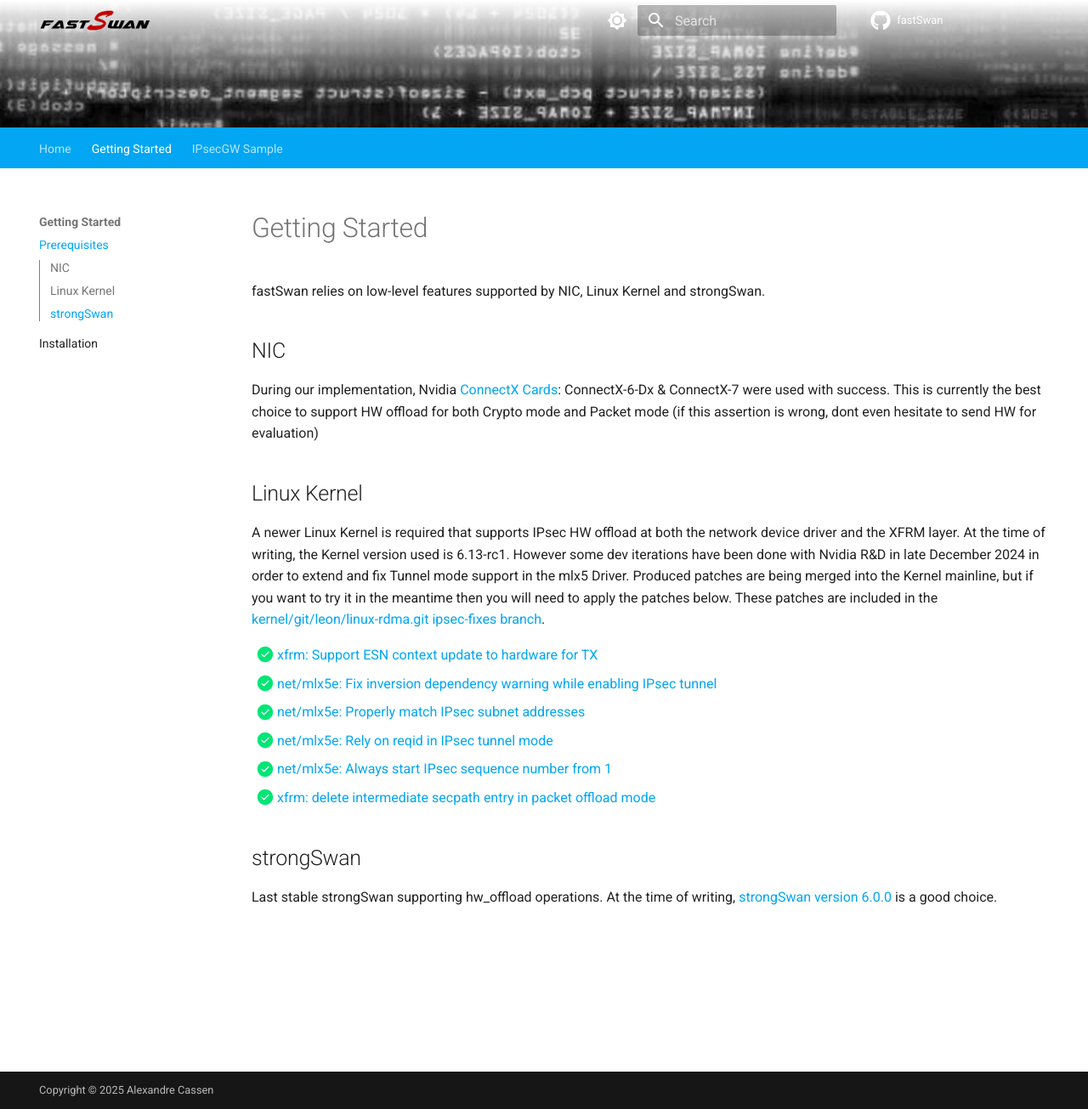
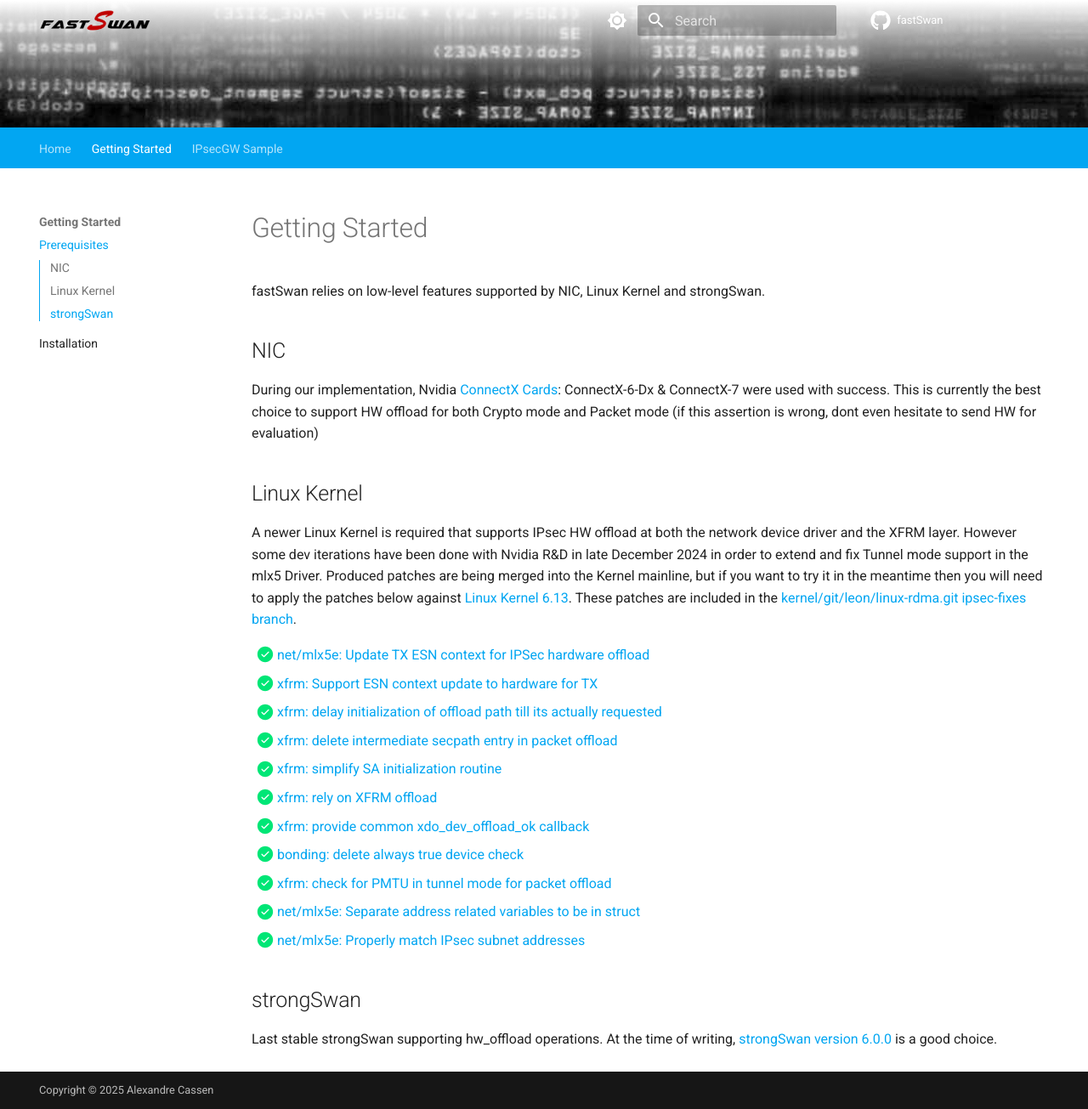
Before and after one commit to acassen/fastswan, an MkDocs documentation site: the page built from doc/docs/Getting-Started/index.md, in a window 1280 px wide and 1305 px high. Shown: the whole window at 85% size. Built offline with MkDocs 1.6.1 and Material for MkDocs 9.7.7, drawn with Linux system fonts in a browser that asks for light colours; plug-ins that fetch from the network failed and are left out; comment, search, counter and statistics services are not loaded.

Commit message:
www: re-sync webpages and kernel patches to last 6.13 kernel
During kernel mainline merging process, provide patches to enable
global tunnel mode support on Nvidia Connect-X series. These patches
apply against mainline Kernel 6.13 as release on kernel.org.

```diff
--- a/doc/docs/Getting-Started/index.md
+++ b/doc/docs/Getting-Started/index.md
@@ -16,25 +16,38 @@ This is currently the best choice to support HW offload for both Crypto mode and
 ## Linux Kernel
 
 A newer Linux Kernel is required that supports IPsec HW offload at both the network
-device driver and the XFRM layer. At the time of writing, the Kernel version used is 6.13-rc1. However some dev iterations have been done with Nvidia R&D in late December
-2024 in order to extend and fix Tunnel mode support in the mlx5 Driver. Produced patches
-are being merged into the Kernel mainline, but if you want to try it in the meantime
-then you will need to apply the patches below. These patches are included in the [kernel/git/leon/linux-rdma.git ipsec-fixes branch].
+device driver and the XFRM layer. However some dev iterations have been done with
+Nvidia R&D in late December 2024 in order to extend and fix Tunnel mode support in
+the mlx5 Driver. Produced patches are being merged into the Kernel mainline, but if
+you want to try it in the meantime then you will need to apply the patches below against
+[Linux Kernel 6.13].
+These patches are included in the [kernel/git/leon/linux-rdma.git ipsec-fixes branch].
 
+- [x] [net/mlx5e: Update TX ESN context for IPSec hardware offload]
 - [x] [xfrm: Support ESN context update to hardware for TX]
-- [x] [net/mlx5e: Fix inversion dependency warning while enabling IPsec tunnel]
+- [x] [xfrm: delay initialization of offload path till its actually requested]
+- [x] [xfrm: delete intermediate secpath entry in packet offload]
+- [x] [xfrm: simplify SA initialization routine]
+- [x] [xfrm: rely on XFRM offload]
+- [x] [xfrm: provide common xdo_dev_offload_ok callback]
+- [x] [bonding: delete always true device check]
+- [x] [xfrm: check for PMTU in tunnel mode for packet offload]
+- [x] [net/mlx5e: Separate address related variables to be in struct]
 - [x] [net/mlx5e: Properly match IPsec subnet addresses]
-- [x] [net/mlx5e: Rely on reqid in IPsec tunnel mode]
-- [x] [net/mlx5e: Always start IPsec sequence number from 1]
-- [x] [xfrm: delete intermediate secpath entry in packet offload mode]
 
+  [net/mlx5e: Update TX ESN context for IPSec hardware offload]: https://fastswan.org/kernel-patches/0001-net-mlx5e-Update-TX-ESN-context-for-IPSec-hardware-o.patch
   [xfrm: Support ESN context update to hardware for TX]: https://fastswan.org/kernel-patches/0001-xfrm-Support-ESN-context-update-to-hardware-for-TX.patch
-  [net/mlx5e: Fix inversion dependency warning while enabling IPsec tunnel]: https://fastswan.org/kernel-patches/0002-net-mlx5e-Fix-inversion-dependency-warning-while-ena.patch
-  [net/mlx5e: Properly match IPsec subnet addresses]: https://fastswan.org/kernel-patches/0003-net-mlx5e-Properly-match-IPsec-subnet-addresses.patch
-  [net/mlx5e: Rely on reqid in IPsec tunnel mode]: https://fastswan.org/kernel-patches/0004-net-mlx5e-Rely-on-reqid-in-IPsec-tunnel-mode.patch
-  [net/mlx5e: Always start IPsec sequence number from 1]: https://fastswan.org/kernel-patches/0005-net-mlx5e-Always-start-IPsec-sequence-number-from-1.patch
-  [xfrm: delete intermediate secpath entry in packet offload mode]: https://fastswan.org/kernel-patches/0006-xfrm-delete-intermediate-secpath-entry-in-packet-off.patch
+  [xfrm: delay initialization of offload path till its actually requested]: https://fastswan.org/kernel-patches/0002-xfrm-delay-initialization-of-offload-path-till-its-a.patch
+  [xfrm: delete intermediate secpath entry in packet offload]: https://fastswan.org/kernel-patches/0002-xfrm-delete-intermediate-secpath-entry-in-packet-off.patch
+  [xfrm: simplify SA initialization routine]: https://fastswan.org/kernel-patches/0003-xfrm-simplify-SA-initialization-routine.patch
+  [xfrm: rely on XFRM offload]: https://fastswan.org/kernel-patches/0004-xfrm-rely-on-XFRM-offload.patch
+  [xfrm: provide common xdo_dev_offload_ok callback]: https://fastswan.org/kernel-patches/0005-xfrm-provide-common-xdo_dev_offload_ok-callback-impl.patch
+  [bonding: delete always true device check]: https://fastswan.org/kernel-patches/0006-bonding-delete-always-true-device-check.patch
+  [xfrm: check for PMTU in tunnel mode for packet offload]: https://fastswan.org/kernel-patches/0007-xfrm-check-for-PMTU-in-tunnel-mode-for-packet-offloa.patch
+  [net/mlx5e: Separate address related variables to be in struct]: https://fastswan.org/kernel-patches/0008-net-mlx5e-Separate-address-related-variables-to-be-i.patch
+  [net/mlx5e: Properly match IPsec subnet addresses]: https://fastswan.org/kernel-patches/0009-net-mlx5e-Properly-match-IPsec-subnet-addresses.patch
 
+  [Linux Kernel 6.13]: https://cdn.kernel.org/pub/linux/kernel/v6.x/linux-6.13.tar.xz
   [kernel/git/leon/linux-rdma.git ipsec-fixes branch]: https://git.kernel.org/pub/scm/linux/kernel/git/leon/linux-rdma.git/log/?h=ipsec-fixes
 
 ## strongSwan
```
Also changed, not shown: 1 other file.
